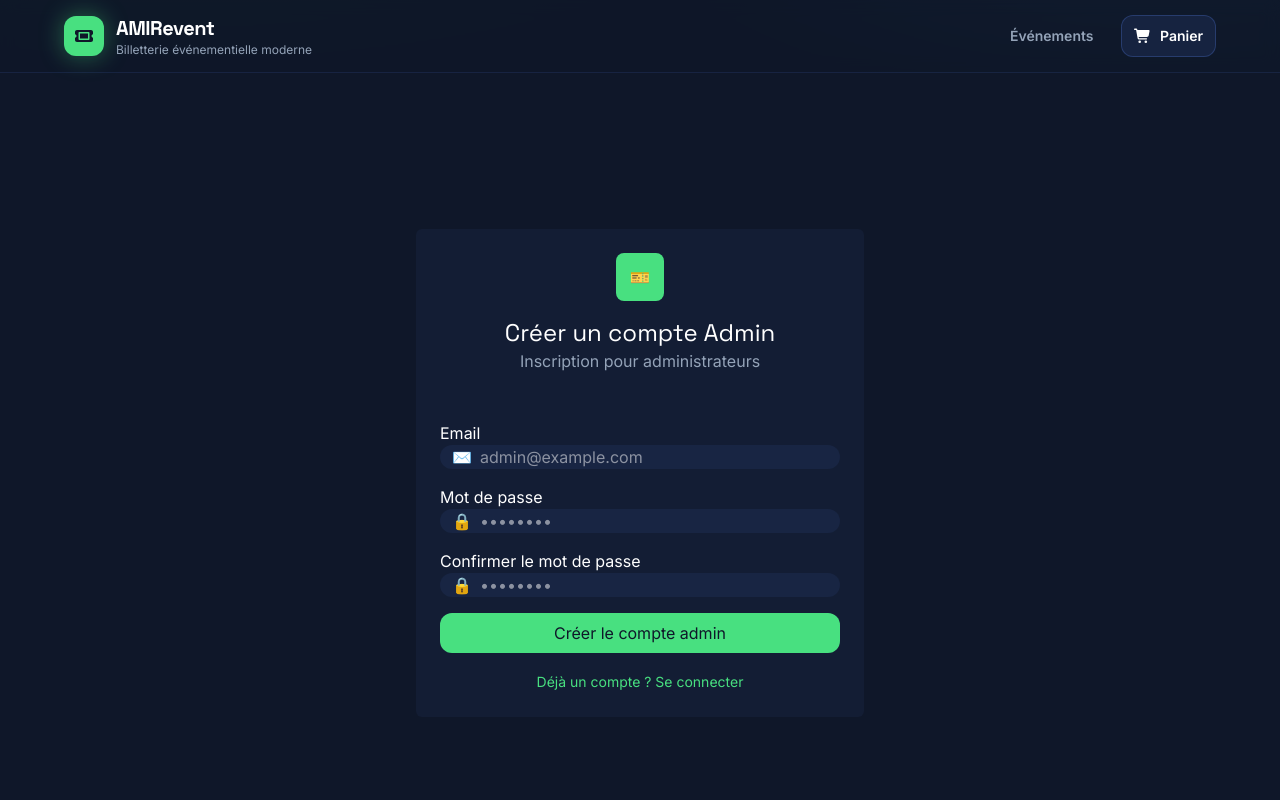
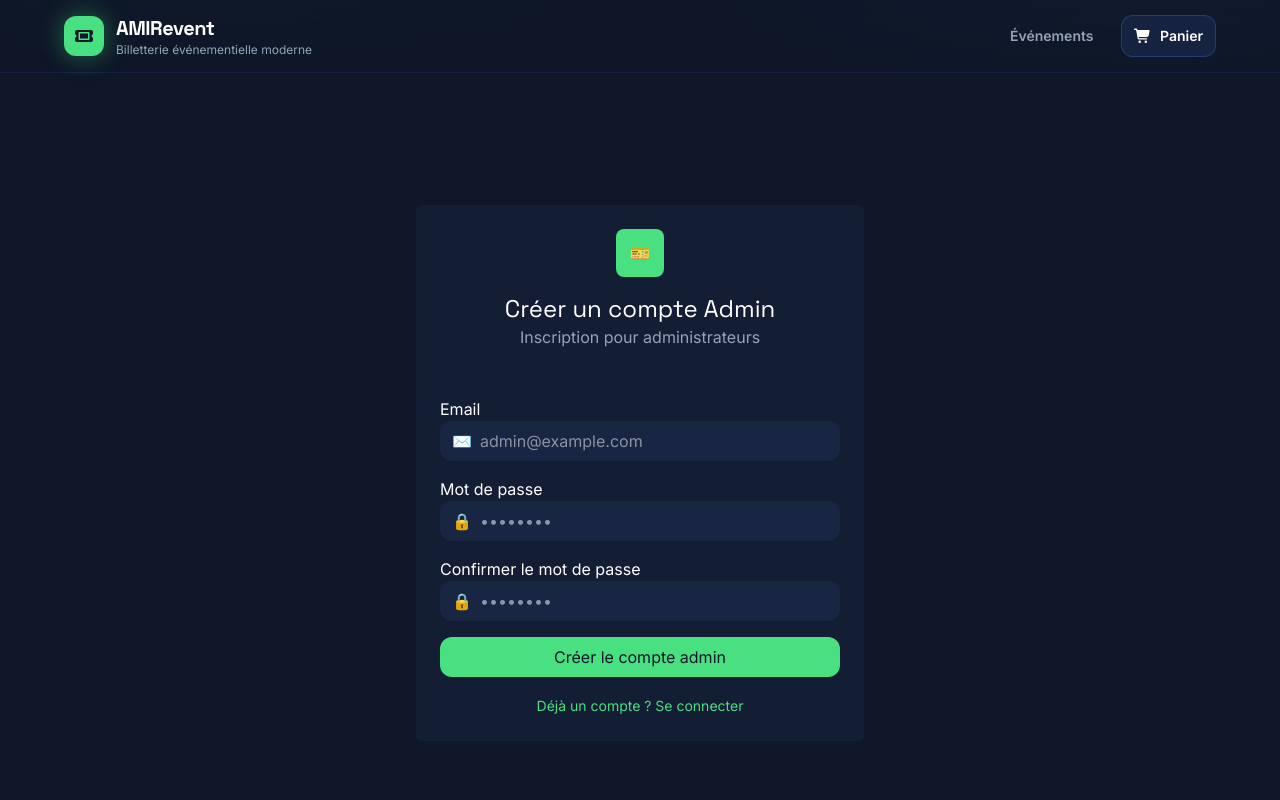
Before and after one commit to anohkolia/amirevent, a Vue app: page /admin/register in a window 1280 px wide. Shown: the top 800 px of the page. Built offline with nearby package versions, Linux system fonts and the light colour scheme; no server answers.

Commit message:
màj form login

```diff
--- a/src/views/admin/AdminLogin.vue
+++ b/src/views/admin/AdminLogin.vue
@@ -17,7 +17,7 @@
               <div class="relative">
                 <span class="absolute left-3 top-1/2 -translate-y-1/2 text-muted-foreground">✉️</span>
                 <input id="login-email" type="email" v-model="email" placeholder="admin@example.com"
-                  class="pl-10 bg-input border-border text-foreground w-full rounded" required />
+                  class="pl-10 py-2 bg-input border-border text-foreground w-full rounded" required />
               </div>
             </div>
 
@@ -26,7 +26,7 @@
               <div class="relative">
                 <span class="absolute left-3 top-1/2 -translate-y-1/2 text-muted-foreground">🔒</span>
                 <input id="login-password" type="password" v-model="password" placeholder="••••••••"
-                  class="pl-10 bg-input border-border text-foreground w-full rounded" required />
+                  class="pl-10 py-2 bg-input border-border text-foreground w-full rounded" required />
               </div>
             </div>
 
--- a/src/views/admin/AdminRegister.vue
+++ b/src/views/admin/AdminRegister.vue
@@ -17,7 +17,7 @@
               <div class="relative">
                 <span class="absolute left-3 top-1/2 -translate-y-1/2 text-muted-foreground">✉️</span>
                 <input id="register-email" type="email" v-model="email" placeholder="admin@example.com"
-                  class="pl-10 bg-input border-border text-foreground w-full rounded" required />
+                  class="pl-10 py-2 bg-input border-border text-foreground w-full rounded" required />
               </div>
             </div>
 
@@ -26,7 +26,7 @@
               <div class="relative">
                 <span class="absolute left-3 top-1/2 -translate-y-1/2 text-muted-foreground">🔒</span>
                 <input id="register-password" type="password" v-model="password" placeholder="••••••••"
-                  class="pl-10 bg-input border-border text-foreground w-full rounded" required />
+                  class="pl-10 py-2 bg-input border-border text-foreground w-full rounded" required />
               </div>
             </div>
 
@@ -35,7 +35,7 @@
               <div class="relative">
                 <span class="absolute left-3 top-1/2 -translate-y-1/2 text-muted-foreground">🔒</span>
                 <input id="register-password-confirm" type="password" v-model="passwordConfirm" placeholder="••••••••"
-                  class="pl-10 bg-input border-border text-foreground w-full rounded" required />
+                  class="pl-10 py-2 bg-input border-border text-foreground w-full rounded" required />
               </div>
             </div>
 
```
